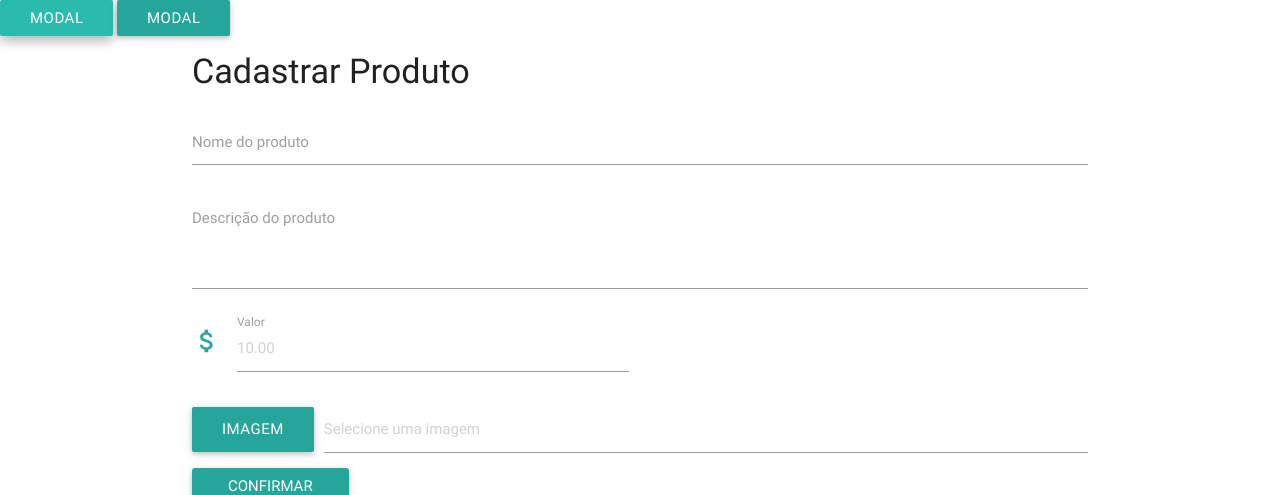
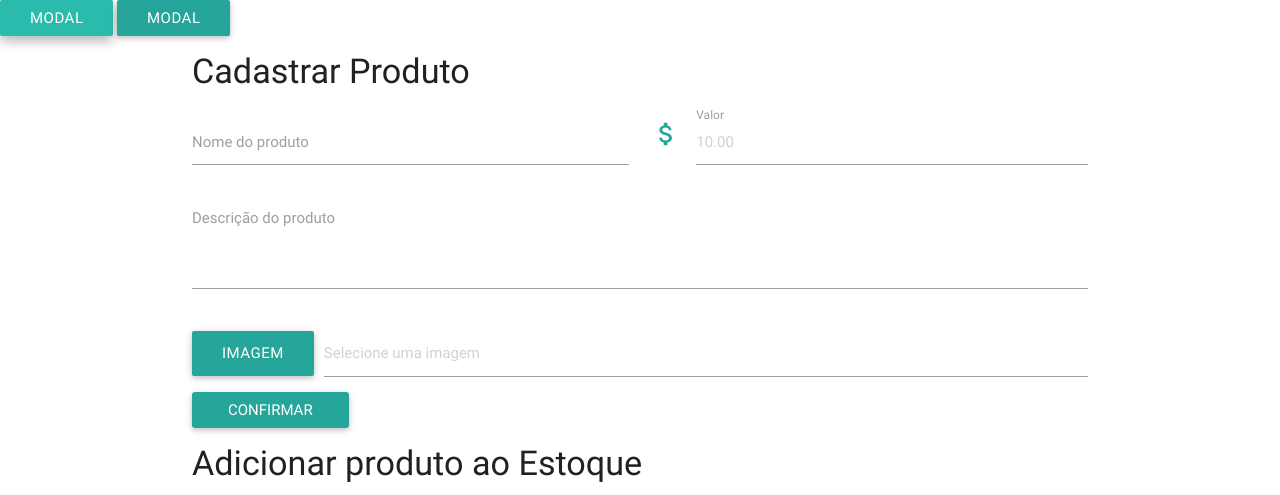
Before and after one commit to leomendesm/heavy-sun-store, a PHP site: page / in a window 1280 px wide. Shown: the top 495 px of the page. Run offline with PHP 8.4, Linux system fonts and the light colour scheme; data that the repository does not hold is empty; some libraries are stand-ins or nearby versions.

Commit message:
Add files via upload

```diff
--- a/index.php
+++ b/index.php
@@ -113,21 +113,21 @@ include('conecta.php');
             <div>
                 <form name="eoq" class="col s12" method="post" action="criar.php" enctype="multipart/form-data">
                     <div class="row">
-                        <div class="input-field col s12">
+                        <div class="input-field col s6">
                             <input id="nome" type="text" class="validate" name="nome">
                             <label for="nome">Nome do produto</label>
                         </div>
-
+                        <div class="input-field col s6">
+                            <i class="material-icons prefix">attach_money</i>
+                            <input id="icon_prefix" type="number" class="validate" name="valor" placeholder="10.00">
+                            <label for="icon_prefix">Valor</label>
+                        </div>
                         <div class="input-field col s12">
                             <textarea id="textarea1" class="materialize-textarea" name="desc"></textarea>
                             <label for="textarea1">Descrição do produto</label>
                         </div>
 
-                        <div class="input-field col s6">
-                            <i class="material-icons prefix">attach_money</i>
-                            <input id="icon_prefix" type="number" class="validate" name="valor" placeholder="10.00">
-                            <label for="icon_prefix">Valor</label>
-                        </div>
+
                     </div>
                     <div class="file-field input-field l6">
                         <div class="btn">
```
